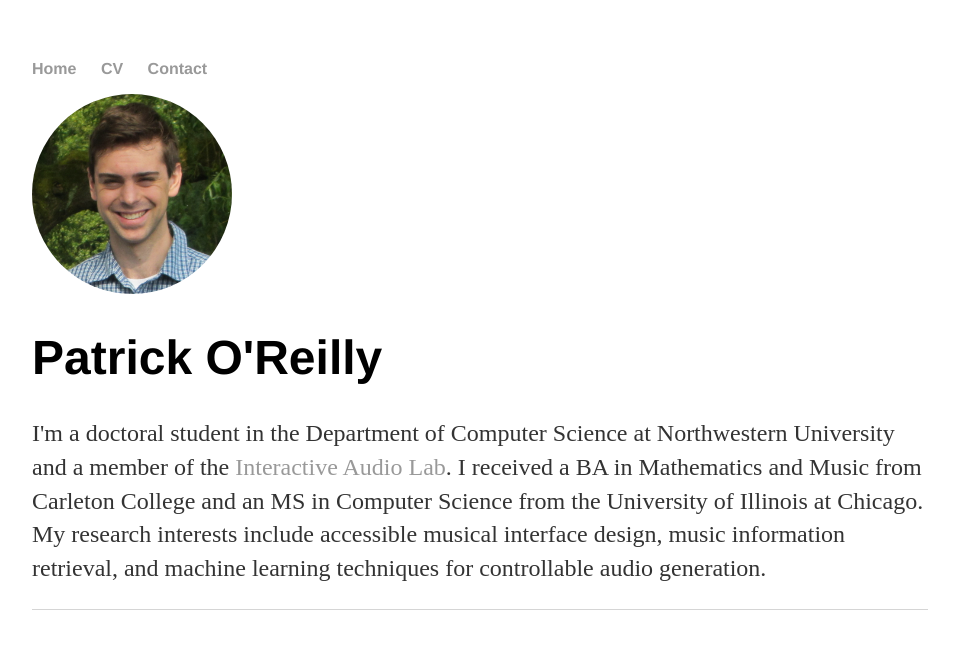
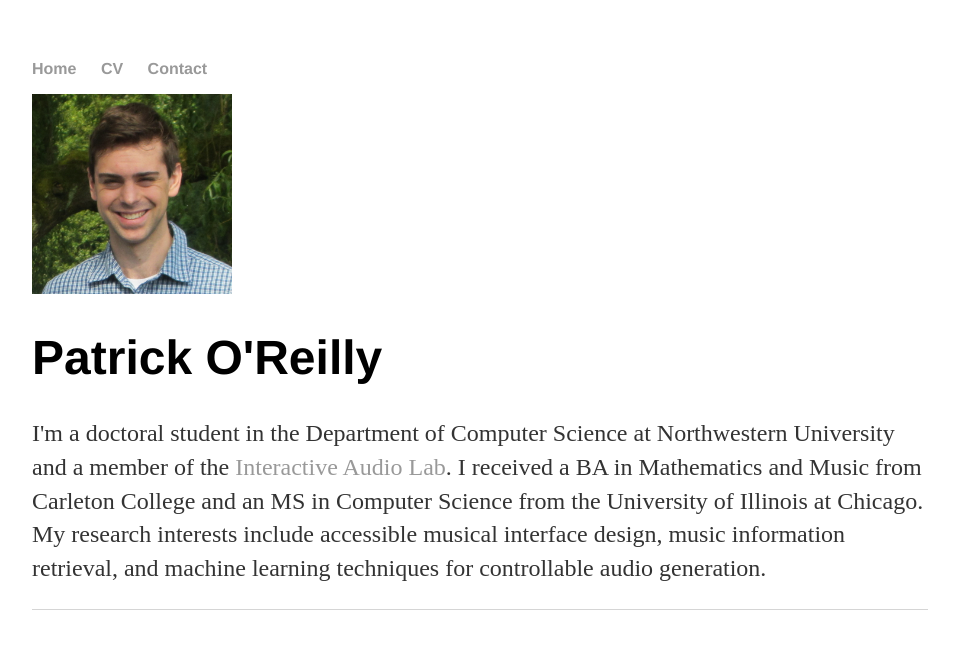
Before and after one commit to oreillyp/oreillyp.github.io, a Jekyll site: the page built from index.html, in a window 1280 px wide. Shown: the top 649 px of the page, without its empty margins (160-1119 px from the left). Built offline with Jekyll 4.4.1, drawn with Linux system fonts in a browser that asks for light colours.

Commit message:
Update main.css

```diff
--- a/css/main.css
+++ b/css/main.css
@@ -41,6 +41,6 @@
 ul.posts li {
     list-style: none;
 }
-img {
-  border-radius: 50%;
+.img-circle {
+    border-radius: 50%;
 }
```
